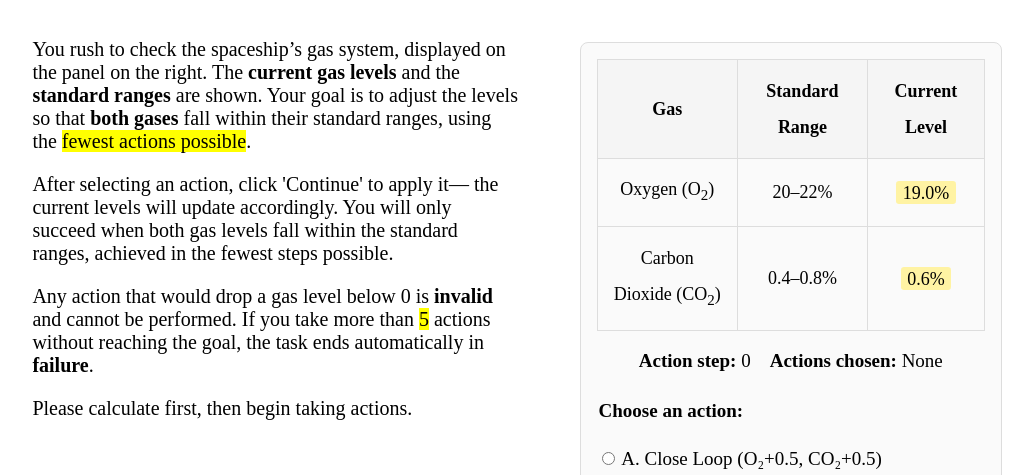
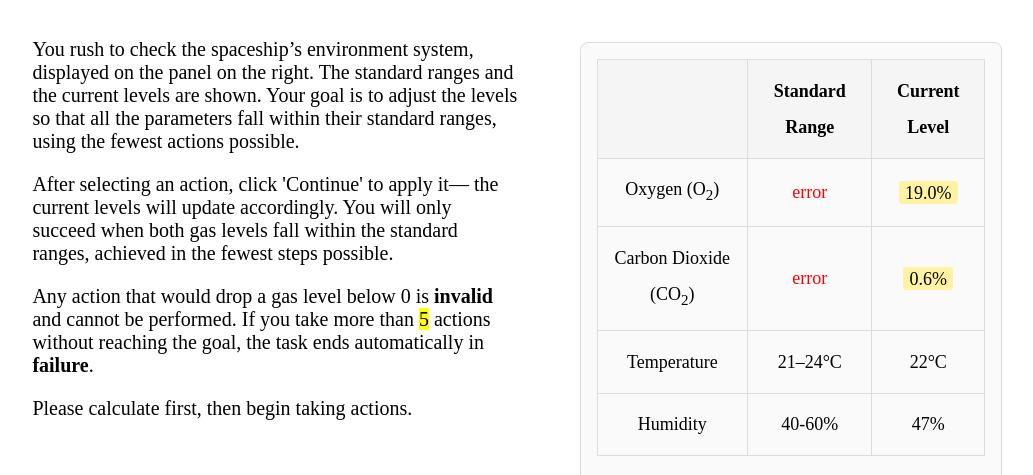
Before and after one commit to Eurus-J-Zhang/spaceship-temp, a Flask app: page /tank_reason in a window 1280 px wide. Shown: the top 475 px of the page, without its empty margins (112-1145 px from the left). Run offline with Flask 3, Linux system fonts and the light colour scheme; some libraries are stand-ins or nearby versions.

Commit message:
changes to suit temp

```diff
--- a/app.py
+++ b/app.py
@@ -58,7 +58,6 @@
     return render_template('emo_pre.html', form=form)
 
 
-
 # p9
 @app.route('/emo_post', methods=['GET', 'POST'])
 def emo_post():
@@ -85,31 +84,6 @@
         return redirect(url_for("ending"))
     return render_template('emo_post.html',form=form)
 
-# # p9
-# @app.route('/appraisal', methods=['GET', 'POST'])
-# def appraisal():
-#     form = AppraisalForm()
-
-#     if form.validate_on_submit():
-#         data = form.data
-#         data.pop('csrf_token', None)
-#         session['appraisal_data'] = data
-
-#         index_data = session.get('index_data')
-#         tank_practice_data = session.get('tank_practice_data')
-#         # tank_reason_data = session.get('tank_reason_data')
-#         step_data = session.get('')
-#         history_data = session.get('history_data')
-#         emo_data = session.get('emo_data')
-#         appraisal_data = session.get('appraisal_data')
-
-#         combined_data = {**index_data,**tank_practice_data, **history_data,
-#                          **emo_data, **appraisal_data}
-#         data = Data(**combined_data)
-#         db.session.add(data)
-#         db.session.commit()
-#         return redirect(url_for("ending"))
-#     return render_template('appraisal.html',form=form)
 
 # P1
 @app.route('/system_intro')
@@ -154,6 +128,8 @@
     session.setdefault("oxygen", 19.0)
     session.setdefault("co2", 0.6)
     session.setdefault("history_data", [])
+    session.setdefault("modal_shown", False)  # Has modal been shown?
+    session.setdefault("choice_stage", 0)     # 0 = normal, 1 = only A, 2 = only C
 
     form = ReasonForm()
 
@@ -169,6 +145,7 @@
             return redirect(url_for("result_success"))
         if failed:
             return redirect(url_for("result_fail"))
+
 
         # Otherwise, we expect a radio choice; validate and apply action
         if form.validate_on_submit():
@@ -210,10 +187,7 @@
         step_number=step_number,
         actions_str=actions_str,
     )
-    # response = handle_form_submission(form, 'tank_reason_data', 'result')
-    # if response:
-    #     return response
-    # return render_template('tank_reason.html',form = form)
+
 
 # P7
 @app.route('/result_success')
--- a/forms.py
+++ b/forms.py
@@ -11,8 +11,8 @@
 
 # tank check
 class TankForm(FlaskForm):
-    tank_practice = RadioField('Practice', choices=[('A','A. Increase oxygen by 1%'),('B','B. Decrease oxygen by 1%'),
-                                                    ('C','C. Increase carbon dioxide by 0.2%'),('D','D. Decrease carbon dioxide by 0.2%')], validators=[DataRequired()])
+    tank_practice = RadioField('Practice', choices=[('A','A. Increase temperature by 1°C'),('B','B. Decrease temperature by 1°C'),
+                                                    ('C','C. Increase humidity by 5%'),('D','D. Decrease humidity by 5%')], validators=[DataRequired()])
 
 # tank reason
 class ReasonForm(FlaskForm):
--- a/templates/ship_situation.html
+++ b/templates/ship_situation.html
@@ -21,8 +21,8 @@
     </div>
     <div class="right-part">
         <p class="t_title">
-            With all the knowledge in mind, now you are on the spaceship. One day as usual, you are having dinner talking about a
-            normal ship life with your colleagues.
+            With this knowledge in mind, now you are prepared for your time in the spaceship. One day as usual, you are having breakfast talking about a
+            normal ship life with your colleagues. During the conversation, someone mentions that a few crew members have been experiencing mild headaches.
 
             <br><br>
             <button onclick="fn1()" id="btn1" class = "continue-btn">Continue</button>
--- a/templates/tank_reason.html
+++ b/templates/tank_reason.html
@@ -5,17 +5,13 @@
 {% block main_text %}
 
 
-
 <div class="grid-content">
     <div class="left-part">
-
         <p>
-    You rush to check the spaceship’s gas system, displayed on the panel on the right. The
-    <strong>current gas levels</strong> and the <strong>standard ranges</strong>
-    are shown.
-
-    Your goal is to adjust the levels so that <strong>both gases</strong> fall
-    within their standard ranges, using the <mark>fewest actions possible</mark>.
+You rush to check the spaceship’s environment system, displayed on the panel on the right.
+The standard ranges and the current levels are shown.
+Your goal is to adjust the levels so that all the parameters fall within their standard ranges,
+using the fewest actions possible.
   </p>
 
   <p>
@@ -58,7 +54,7 @@
   <table class="gas-table">
     <thead>
       <tr>
-        <th>Gas</th>
+        <th> </th>
         <th>Standard Range</th>
         <th>Current Level</th>
       </tr>
@@ -66,13 +62,23 @@
     <tbody>
       <tr>
         <td>Oxygen (O<sub>2</sub>)</td>
-        <td>20–22%</td>
+        <td style="color: red;">error</td>
         <td><mark>{{ "%.1f"|format(oxygen) }}%</mark></td>
       </tr>
       <tr>
         <td>Carbon Dioxide (CO<sub>2</sub>)</td>
-        <td>0.4–0.8%</td>
+        <td style="color: red;">error</td>
         <td><mark>{{ "%.1f"|format(co2) }}%</mark></td>
+      </tr>
+      <tr>
+        <td>Temperature</td>
+        <td>21–24°C</td>
+        <td>22°C</td>
+      </tr>
+      <tr>
+        <td>Humidity </td>
+        <td>40-60%</td>
+        <td>47%</td>
       </tr>
     </tbody>
   </table>
@@ -112,16 +118,8 @@
     </div>
   </form>
 </div>
-
-
-
     </div>
 </div>
 
-<br>
-
-
-
-
 
 {% endblock %}
```
Also changed, not shown: templates/system_intro.html (+6 -5 lines), templates/tank_check.html (+6 -6 lines), 2 other files.
